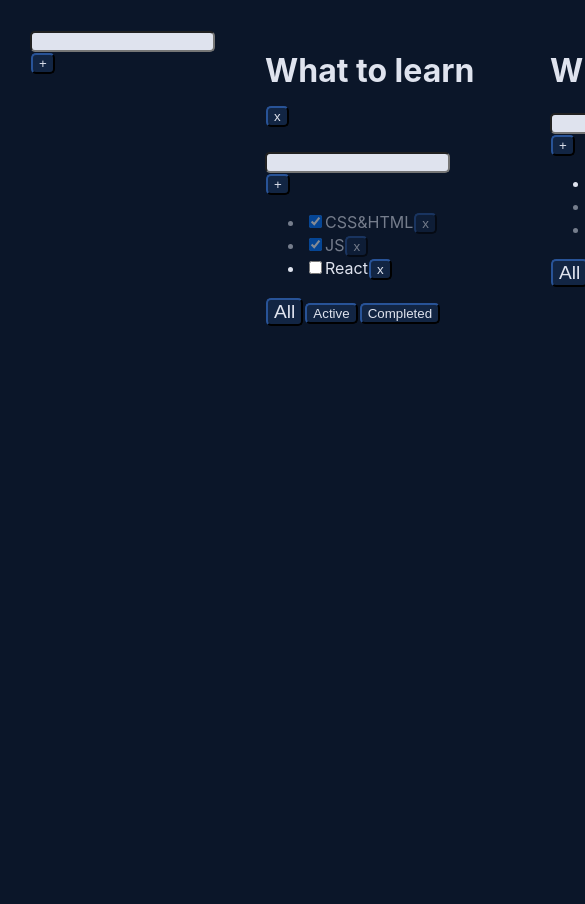
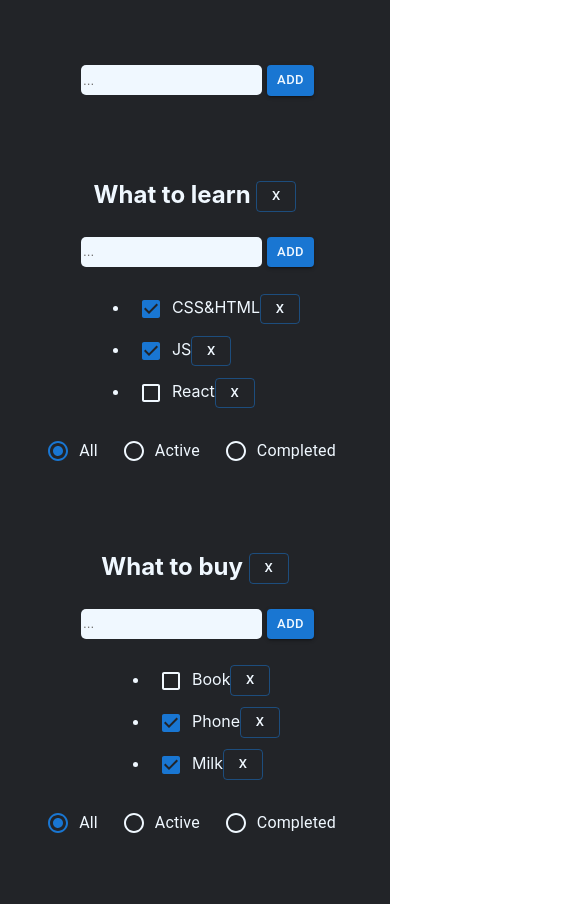
Before and after one commit to Serj-Y/To-Do-List, a React (Create React App) app: page / in a window 390 px wide. Shown: the top 904 px of the page, 585 px wide, since content can reach past the window. Before the commit the page ends 844 px from the top, so only its background shows below. Built offline with nearby package versions, Linux system fonts and the light colour scheme.

Commit message:
Add Mui Materials

```diff
--- a/package.json
+++ b/package.json
@@ -4,6 +4,9 @@
   "homepage": "https://github.com/Serj-Y/To-Do-List",
   "private": true,
   "dependencies": {
+    "@emotion/react": "^11.11.1",
+    "@emotion/styled": "^11.11.0",
+    "@mui/material": "^5.14.1",
     "@testing-library/jest-dom": "^5.14.1",
     "@testing-library/react": "^13.0.0",
     "@testing-library/user-event": "^13.2.1",
--- a/src/App.css
+++ b/src/App.css
@@ -2,41 +2,39 @@
   margin: auto;
   padding: 30px;
   display: flex;
+  justify-content: space-around;
+  flex-wrap: wrap;
+  min-height: 100vh;
+  color: aliceblue;
+  background-color: #222428;
+  align-items: center;
+}
+@media screen and (max-width: 888px) {
+  .App {
+    flex-direction: column;
+    align-items: center;
 
-}
-
-.App div {
-  margin-right: 50px;
+  }
 }
 
 .error {
   border-radius: 5px;
-  border: #E2FF65 2px solid;
+  border: #a80000 2px solid;
+
+  height: 28px;
+  margin: 5px;
 }
 
 .error-message {
-  color: #E2FF65;
+  color: #a80000;
+  font-weight: 600;
 
 }
 
-.Input {
+.input {
+  background-color: aliceblue;
+  border: #0b1629;
   border-radius: 5px;
-background-color: #DFE3EE;
+  height: 28px;
+  margin: 5px;
 }
-
-.active-filter {
-  font-size: larger;
-}
-
-.is-done {
-  opacity: 0.5;
-}
-
-button {
-  text-decoration: solid;
-  margin: 1px;
-  border-radius: 5px;
-  border-color:  #122543;
-  background-color: #122543;
-  color: #DFE3EE;
-}
--- a/src/Component/Common/AddItemForm.tsx
+++ b/src/Component/Common/AddItemForm.tsx
@@ -1,4 +1,7 @@
+import { ThemeProvider } from "@mui/material";
+import Button from "@mui/material/Button";
 import React, { ChangeEvent, useState, KeyboardEvent } from "react";
+import { OwnTheme } from "../To-do-list/To-Do-List";
 
 type AddItemFormPropsType = {
     addItem: (title: string) => void;
@@ -29,15 +32,17 @@ export function AddItemForm(props: AddItemFormPropsType) {
     };
 
     return (
-        <div>
-            <input
-                value={newTaskTitle}
-                onChange={onChangeHandler}
-                onKeyDown={onKeyDownHandler}
-                className={error ? "error" : "Input"} />
-            <button onClick={addTask}>+</button>
-
-            {error && <div className="error-message">{error}</div>}
+        <div >
+            <ThemeProvider theme={OwnTheme}>
+                <input
+                    placeholder="..."
+                    value={newTaskTitle}
+                    onChange={onChangeHandler}
+                    onKeyDown={onKeyDownHandler}
+                    className={error ? "error" : "input"} />
+                <Button size="small" variant="contained" onClick={addTask}>Add</Button>
+                {error && <div className="error-message">{error}</div>}
+            </ThemeProvider>
         </div>
     );
 }
--- a/src/Component/To-do-list/EditableSpan.tsx
+++ b/src/Component/To-do-list/EditableSpan.tsx
@@ -22,6 +22,6 @@ export function EditableSpan(props: EditableSpanPropsType) {
     const onChangeTitleHandler = (e: ChangeEvent<HTMLInputElement>) => setTitle(e.currentTarget.value)
 
     return editMode
-        ? <input autoFocus onBlur={editModeOff} onChange={onChangeTitleHandler} value={title} className="Input" />
+        ? <input autoFocus onBlur={editModeOff} onChange={onChangeTitleHandler} value={title} className="input" />
         : <span onDoubleClick={editModeOn}  >{props.title}</span>
 }
--- a/src/Component/To-do-list/To-Do-List.tsx
+++ b/src/Component/To-do-list/To-Do-List.tsx
@@ -2,7 +2,8 @@ import React, { ChangeEvent } from "react";
 import { FilterValuesType, TaskType } from "../Common/Types/TaskType";
 import { AddItemForm } from "../Common/AddItemForm";
 import { EditableSpan } from "./EditableSpan";
-
+import { Button, Checkbox, FormControl, FormControlLabel, Radio, RadioGroup, createTheme } from "@mui/material";
+import { ThemeProvider } from '@mui/material/styles';
 
 
 
@@ -17,8 +18,46 @@ type PropsType = {
     id: string
     removeTodolist: (todolistId: string) => void
     changeTaskTitle: (id: string, newTitle: string, todolistId: string) => void
-    changeTodolistTitle: (newTitle: string, id:string) => void
+    changeTodolistTitle: (newTitle: string, id: string) => void
 }
+
+export const OwnTheme = createTheme({
+    components: {
+        // Name of the component
+        MuiRadio: {
+            styleOverrides: {
+                // Name of the slot
+                root: {
+                    // Some CSS
+                    color: "aliceblue",
+                    "margin-left": "10px"
+                },
+            },
+        },
+        MuiCheckbox: {
+            styleOverrides: {
+                root: {
+                    color: "aliceblue",
+                }
+            }
+        },
+        MuiButton: {
+            styleOverrides: {
+                root: {
+                    "minWidth": "40px",
+                    color: "aliceblue"
+                },
+            }
+        },
+        MuiFormControl: {
+            styleOverrides: {
+                root: {
+                    alignItems: "center"
+                }
+            }
+        }
+    },
+});
 
 export function Todolist(props: PropsType) {
     const removeTodolist = () => props.removeTodolist(props.id)
@@ -27,11 +66,13 @@ export function Todolist(props: PropsType) {
     const onCompletedClickHandler = () => props.changeFilter("completed", props.id)
 
     const changeTodolistTitle = (newTitle: string) => { props.changeTodolistTitle(props.id, newTitle) }
-    const addTask = (title: string) => {props.addTask(title, props.id)}
+    const addTask = (title: string) => { props.addTask(title, props.id) }
 
     return (
         <div>
-            <h1><EditableSpan title={props.title}  onChange={changeTodolistTitle} /> <button onClick={removeTodolist} >x</button> </h1>
+            <ThemeProvider theme={OwnTheme}>
+                <FormControl >
+                    <h2><EditableSpan title={props.title} onChange={changeTodolistTitle} /> <Button size="small" variant="outlined" onClick={removeTodolist} >X</Button> </h2>
                     <AddItemForm addItem={addTask} />
                     <ul >
                         {props.tasks.map(t => {
@@ -39,19 +80,20 @@ export function Todolist(props: PropsType) {
                             const onChangeTitleHandler = (newValue: string) => { props.changeTaskTitle(t.id, newValue, props.id) }
                             const onChangeStatusHandler = (e: ChangeEvent<HTMLInputElement>) => props.changeStatus(t.id, e.currentTarget.checked, props.id)
 
-                    return <li key={t.id} className={t.isDone ? "is-done" : ""} >
-                        <input type="checkbox" onChange={onChangeStatusHandler} checked={t.isDone} />
+                            return <li key={t.id} >
+                                <Checkbox inputProps={{ 'aria-label': 'controlled' }} onChange={onChangeStatusHandler} checked={t.isDone} />
                                 <EditableSpan title={t.title} onChange={onChangeTitleHandler} />
-                        <button onClick={onRemoveHandler}>x</button>
+                                <Button size="small" variant="outlined" onClick={onRemoveHandler}>x</Button>
                             </li>
-                })
-                }
+                        })}
                     </ul>
-            <div className="Button">
-                <button className={props.filter === "all" ? "active-filter" : ""} onClick={onAllClickHandler} >All</button>
-                <button className={props.filter === "active" ? "active-filter" : ""} onClick={onActiveClickHandler}>Active</button>
-                <button className={props.filter === "completed" ? "active-filter" : ""} onClick={onCompletedClickHandler}>Completed</button>
-            </div>
+                    <RadioGroup defaultValue="all" name="radio-buttons-group" row>
+                        <FormControlLabel value="all" control={<Radio onChange={onAllClickHandler} />} label="All" />
+                        <FormControlLabel value="active" control={<Radio onChange={onActiveClickHandler} />} label="Active" />
+                        <FormControlLabel value="completed" control={<Radio onChange={onCompletedClickHandler} />} label="Completed" />
+                    </RadioGroup>
+                </FormControl>
+            </ThemeProvider>
         </div>
     );
 }
--- a/src/index.css
+++ b/src/index.css
@@ -1,13 +1,10 @@
 body {
-  margin: 0;
+  margin: 0 auto;
   font-family: -apple-system, BlinkMacSystemFont, 'Segoe UI', 'Roboto', 'Oxygen',
     'Ubuntu', 'Cantarell', 'Fira Sans', 'Droid Sans', 'Helvetica Neue',
     sans-serif;
   -webkit-font-smoothing: antialiased;
   -moz-osx-font-smoothing: grayscale;
-  background-color: #0B1629;
-  color:#DFE3EE;
-
 }
 
 code {
--- a/src/index.tsx
+++ b/src/index.tsx
@@ -4,14 +4,17 @@ import './index.css';
 import App from './App';
 import reportWebVitals from './reportWebVitals';
 
+
 const root = ReactDOM.createRoot(
   document.getElementById('root') as HTMLElement
 );
 root.render(
   <React.StrictMode>
-    <App />
+           <App />
   </React.StrictMode>
 );
+
+
 
 // If you want to start measuring performance in your app, pass a function
 // to log results (for example: reportWebVitals(console.log))
```
Also changed, not shown: src/App.tsx (+5 -5 lines), src/Component/Common/Types/TaskType.tsx (+30 -0 lines), 1 other file (tests, documents, lock files or other folders). Lines whose indentation alone changed are shown as unchanged.
